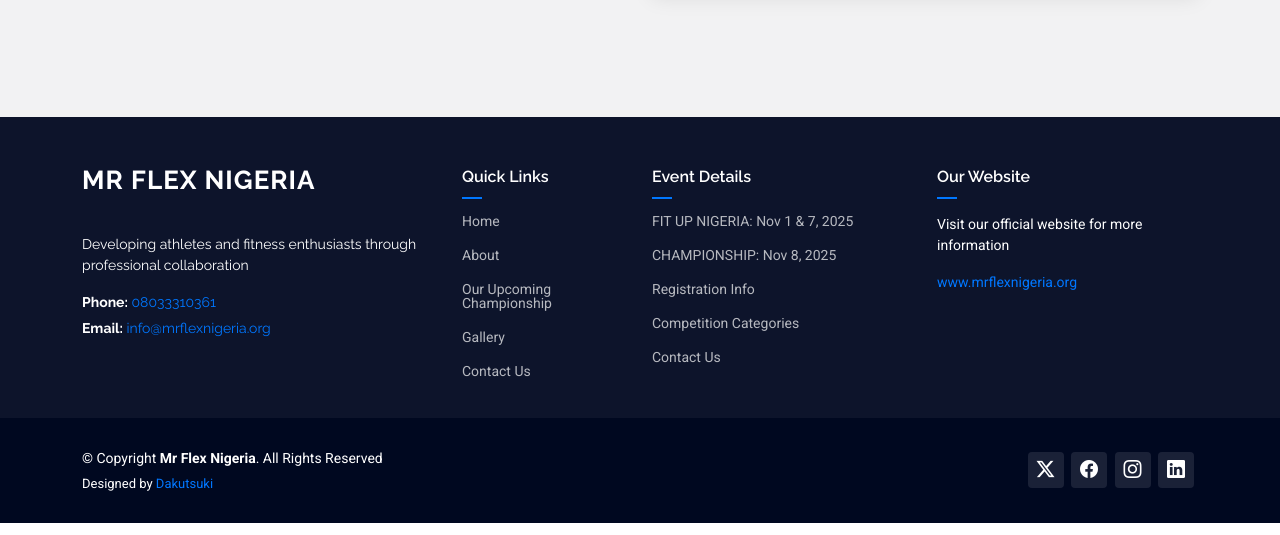
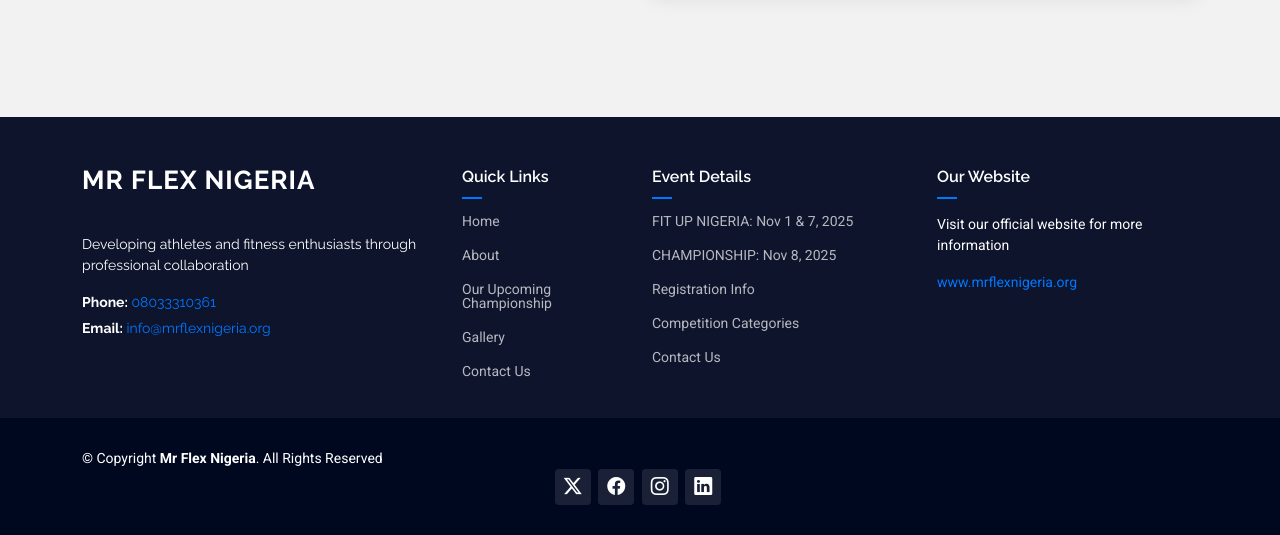
Before and after one commit to DakuTsuki/MR-FLEX-NIGERIA, a plain HTML site: page index.html in a window 1280 px wide. Shown: the part 5006-5541 px from the top of the page. Drawn offline with Linux system fonts and the light colour scheme.

Commit message:
Update index.html

```diff
--- a/index.html
+++ b/index.html
@@ -767,8 +767,6 @@
               © Copyright <strong><span>Mr Flex Nigeria</span></strong
               >. All Rights Reserved
             </div>
-            <div class="credits">
-              Designed by <a href="https://bootstrapmade.com/">Dakutsuki</a>
             </div>
           </div>
 
```
